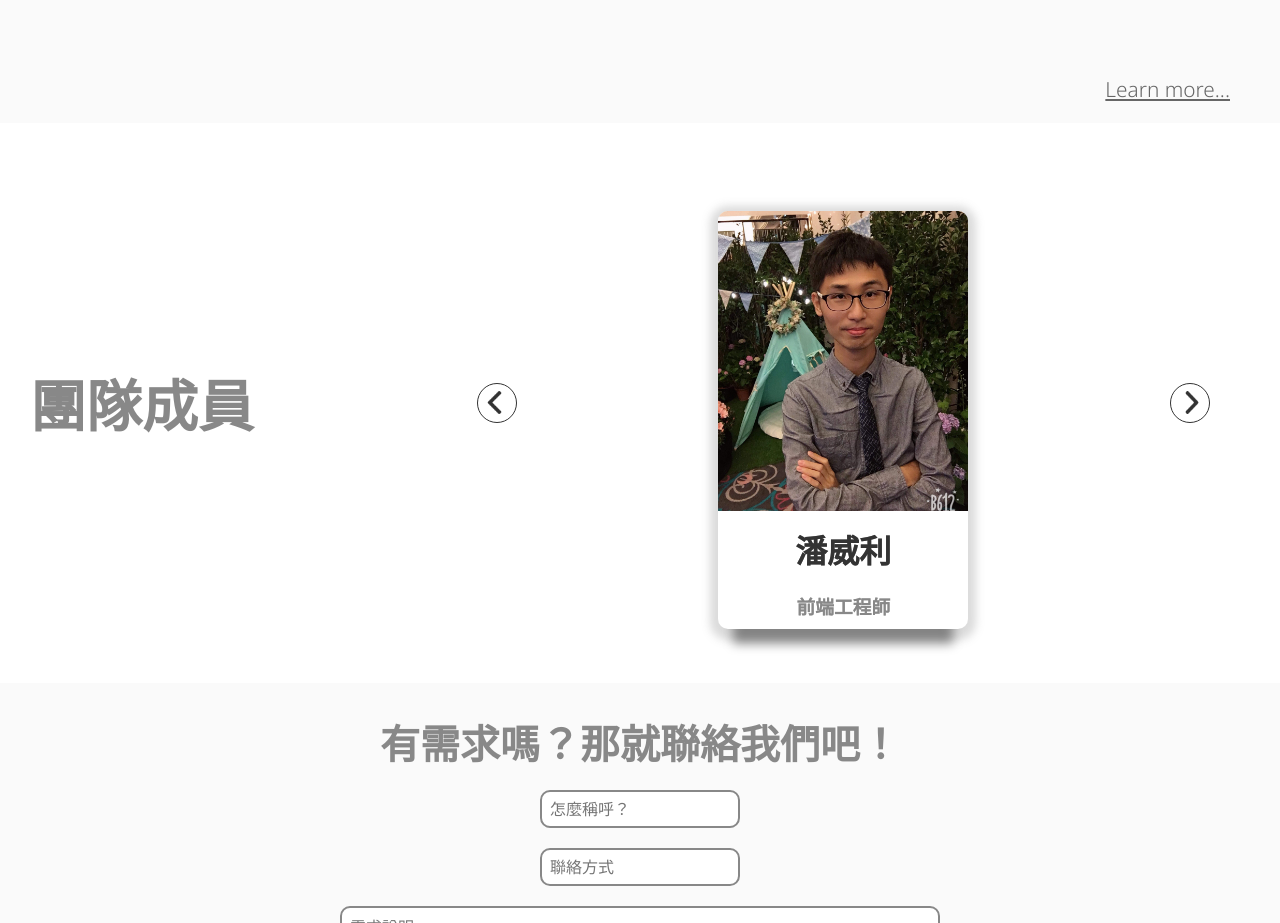
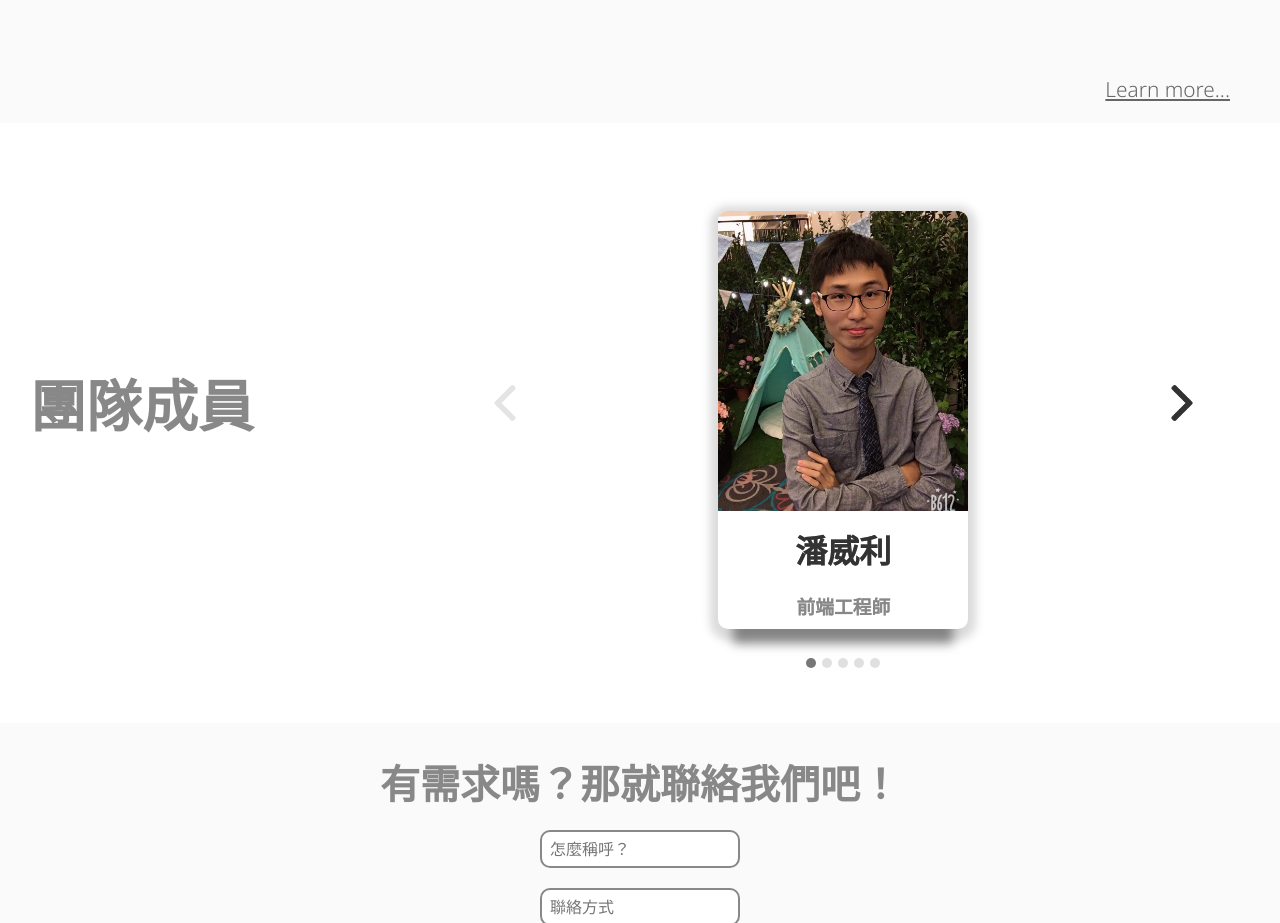
Before and after one commit to w71800/weewebsite, a Next.js app: page / in a window 1280 px wide. Shown: the part 1460-2383 px from the top of the page. Built offline with nearby package versions, Linux system fonts and the light colour scheme.

Commit message:
feat: members 區塊的 UI/UX 優化

```diff
--- a/src/app/sections/Members.js
+++ b/src/app/sections/Members.js
@@ -118,7 +118,10 @@ export default function Members() {
         </div>
         <div className="right">
           <div className="carousel">
-            <div className="btn btn_left" onClick={handleLeftClicked}>
+            <div
+              className={`btn btn_left ${nowIndex === 0 ? 'inactive' : ''}`}
+              onClick={handleLeftClicked}
+            >
               <Image
                 src='/left-arrow.png'
                 width={64}
@@ -145,12 +148,26 @@ export default function Members() {
                 }) }
               </div>
             </div>
-            <div className="btn btn_right" onClick={handleRightClicked}>
+            <div
+              className={`btn btn_right ${nowIndex === memberDatas.length - 1 ? 'inactive' : ''}`}
+              onClick={handleRightClicked}
+            >
               <Image
                 src='/right-arrow.png'
                 width={64}
                 height={64}
               />
+            </div>
+            <div className="dots">
+              { memberDatas.map( (data, index) => {
+                    return (
+                      <div
+                        className={`dot ${index == nowIndex ? 'active' : ''}`}
+                      >
+                      </div>
+                    )
+                    })
+                }
             </div>
           </div>
         </div>
--- a/src/styles/members.sass
+++ b/src/styles/members.sass
@@ -8,6 +8,7 @@
 
 #members
   padding: 20px 0px
+  padding-bottom: 60px
   .container
     display: flex
     align-items: center
@@ -37,6 +38,8 @@
 
   .carousel, .carousel *
     user-select: none
+  .carousel, .window
+    // border: 1px solid red
 
   .cards
     display: flex
@@ -47,10 +50,9 @@
 
   .btn
     position: absolute
-    width: 40px
-    height: 40px
+    width: 60px
+    height: 60px
     border-radius: 50%
-    border: 1px solid #000
     display: flex
     align-items: center
     justify-content: center
@@ -69,6 +71,21 @@
       right: 40px
       img
         transform: translateX(2px)
+  .dots
+    position: absolute
+    bottom: -5px
+    left: 50%
+    transform: translateX(-50%)
+    display: flex
+  .dot
+    background-color: rgba(#999, .3)
+    border-radius: 50%
+    width: 10px
+    height: 10px
+    margin-right: 6px
+    &:last-child
+      margin-right: 0px
+
 
   .memberCard, .memberCard *
     // border: 1px solid red
@@ -132,17 +149,25 @@
 
 
 
-
+#members
   .memberCard
     &.hide
       opacity: 0.2
-  .memberCard.active
-    cursor: pointer
-    box-shadow: 0px 30px 10px -15px rgba(black, .4), 0px 3px 8px 8px rgba(#888, .3)
-    &:hover
-      top: 40px
-      box-shadow: 0px 30px 10px -10px rgba(black, .3), 0px 5px 8px 3px rgba(#888, .3)
-      .cover
-        height: 100%
-      .content
-        opacity: 1
+  .memberCard
+    &.active
+      cursor: pointer
+      box-shadow: 0px 30px 10px -15px rgba(black, .4), 0px 3px 8px 8px rgba(#888, .3)
+      &:hover
+        top: 40px
+        box-shadow: 0px 30px 10px -10px rgba(black, .3), 0px 5px 8px 3px rgba(#888, .3)
+        .cover
+          height: 100%
+        .content
+          opacity: 1
+  .dot
+    &.active
+      background-color: rgba(#777, 1)
+  .btn
+    &.inactive
+      cursor: default
+      opacity: 0.1
--- a/static/members.css
+++ b/static/members.css
@@ -1,5 +1,6 @@
 #members {
   padding: 20px 0px;
+  padding-bottom: 60px;
 }
 #members .container {
   display: flex;
@@ -40,10 +41,9 @@
 }
 #members .btn {
   position: absolute;
-  width: 40px;
-  height: 40px;
+  width: 60px;
+  height: 60px;
   border-radius: 50%;
-  border: 1px solid #000;
   display: flex;
   align-items: center;
   justify-content: center;
@@ -67,6 +67,23 @@
 }
 #members .btn.btn_right img {
   transform: translateX(2px);
+}
+#members .dots {
+  position: absolute;
+  bottom: -5px;
+  left: 50%;
+  transform: translateX(-50%);
+  display: flex;
+}
+#members .dot {
+  background-color: rgba(153, 153, 153, 0.3);
+  border-radius: 50%;
+  width: 10px;
+  height: 10px;
+  margin-right: 6px;
+}
+#members .dot:last-child {
+  margin-right: 0px;
 }
 #members .memberCard {
   position: absolute;
@@ -124,6 +141,7 @@
   width: 80%;
   line-height: 2rem;
 }
+
 #members .memberCard.hide {
   opacity: 0.2;
 }
@@ -141,3 +159,10 @@
 #members .memberCard.active:hover .content {
   opacity: 1;
 }
+#members .dot.active {
+  background-color: #777777;
+}
+#members .btn.inactive {
+  cursor: default;
+  opacity: 0.1;
+}
```
